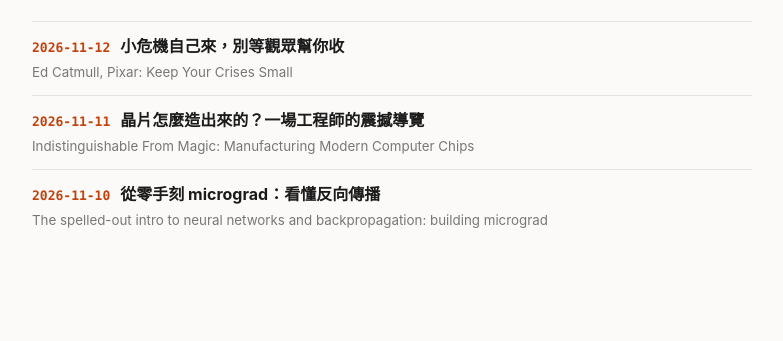
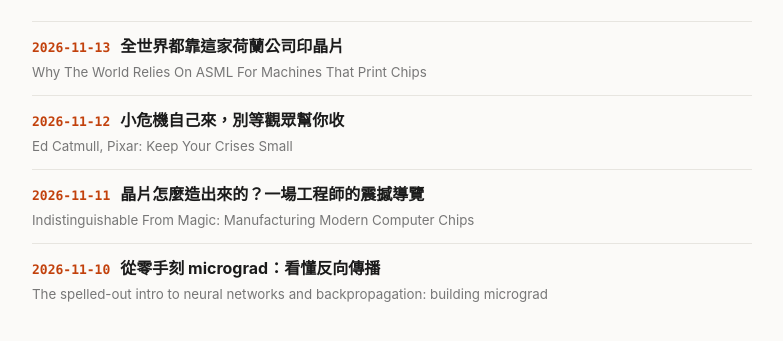
Before and after one commit to BRZDer/hn-daily, a plain HTML site: page index.html in a window 1280 px wide. Shown: the part 109-450 px from the top of the page, without its empty margins (248-1031 px from the left). Drawn offline with Linux system fonts and the light colour scheme.

Commit message:
每日一片 2026-11-13

```diff
--- a/index.html
+++ b/index.html
@@ -10,4 +10,4 @@ a{color:var(--fg);text-decoration:none;font-weight:700;display:block} a:hover{co
 a span{color:var(--ac);font:600 13px ui-monospace,Menlo,monospace;margin-right:10px}
 small{color:var(--mu);display:block;margin-top:2px}</style></head><body>
 <h1>HN 每日一片</h1><p class="s">Hacker News 網友多年來反覆推薦的影片，每天一支中文重點 PDF。</p>
-<ul><li><a href="2026-11-12.pdf"><span>2026-11-12</span>小危機自己來，別等觀眾幫你收</a><small>Ed Catmull, Pixar: Keep Your Crises Small</small></li><li><a href="2026-11-11.pdf"><span>2026-11-11</span>晶片怎麼造出來的？一場工程師的震撼導覽</a><small>Indistinguishable From Magic: Manufacturing Modern Computer Chips</small></li><li><a href="2026-11-10.pdf"><span>2026-11-10</span>從零手刻 micrograd：看懂反向傳播</a><small>The spelled-out intro to neural networks and backpropagation: building micrograd</small></li></ul></body></html>
+<ul><li><a href="2026-11-13.pdf"><span>2026-11-13</span>全世界都靠這家荷蘭公司印晶片</a><small>Why The World Relies On ASML For Machines That Print Chips</small></li><li><a href="2026-11-12.pdf"><span>2026-11-12</span>小危機自己來，別等觀眾幫你收</a><small>Ed Catmull, Pixar: Keep Your Crises Small</small></li><li><a href="2026-11-11.pdf"><span>2026-11-11</span>晶片怎麼造出來的？一場工程師的震撼導覽</a><small>Indistinguishable From Magic: Manufacturing Modern Computer Chips</small></li><li><a href="2026-11-10.pdf"><span>2026-11-10</span>從零手刻 micrograd：看懂反向傳播</a><small>The spelled-out intro to neural networks and backpropagation: building micrograd</small></li></ul></body></html>
```
Also changed, not shown: manifest.json, 1 other file.
